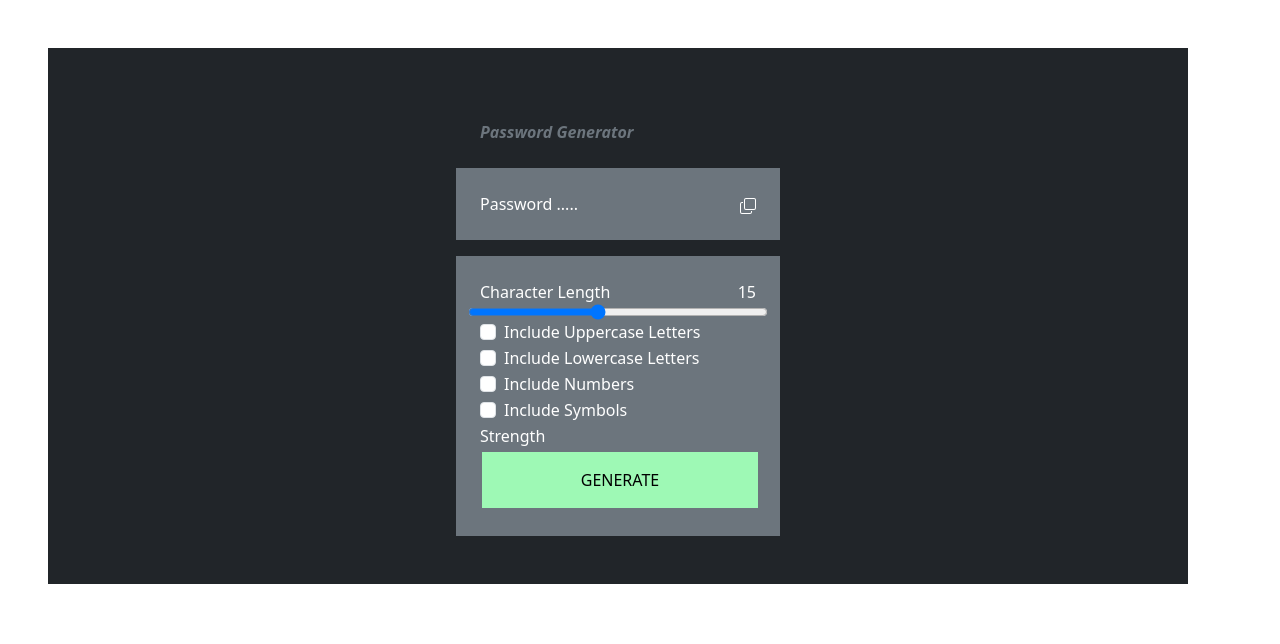
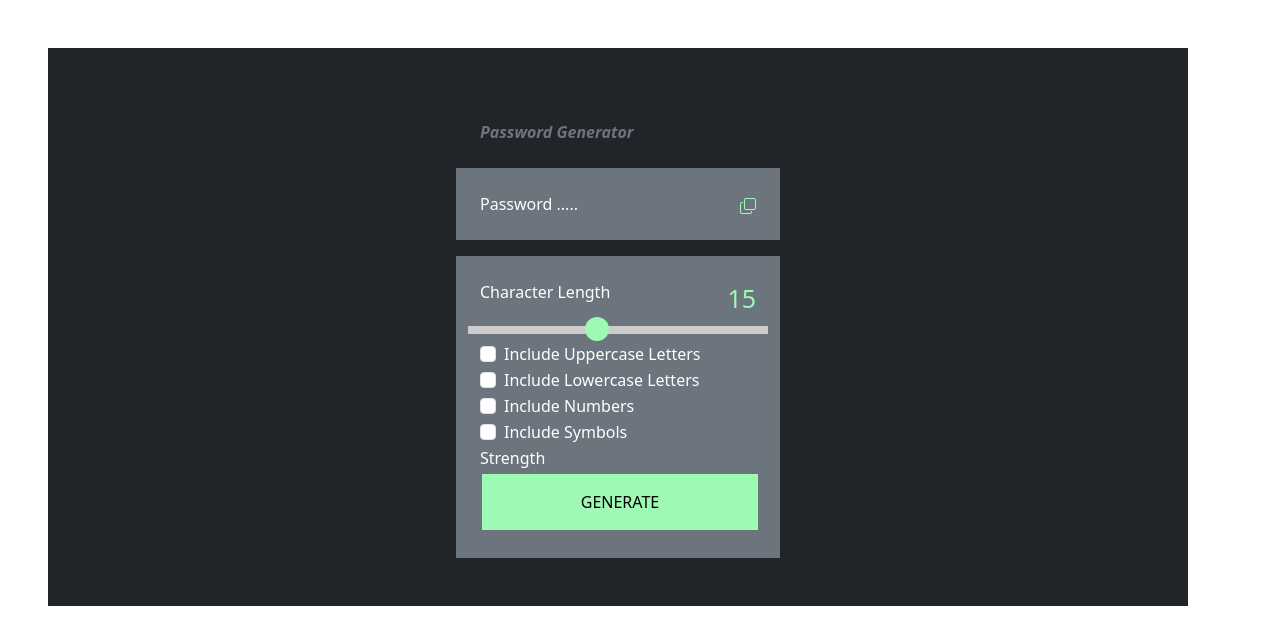
Before and after one commit to SniraJavas/password-generator-kandua, a React (Create React App) app: page /PasswordGen in a window 1280 px wide. Shown: the top 644 px of the page. Built offline with nearby package versions, Linux system fonts and the light colour scheme.

Commit message:
Wip: styling in progress, Generate button delays and under investigation & strenght bar missing

```diff
--- a/src/App.css
+++ b/src/App.css
@@ -47,3 +47,20 @@ input[type=button] {
   cursor: pointer;
   width: 100%;
 }
+
+/* Checked checkbox */
+input[type="checkbox"]:checked {
+  background-color: #9ef9b5;
+}
+
+/* Style the tick mark */
+input[type="checkbox"]:checked::before {
+  color: black;
+  border-radius: 0;
+}
+
+/* Show the custom tick mark when checkbox is checked */
+input[type="checkbox"]:checked::after {
+  color: black;
+  border-radius: 0;
+}
--- a/src/components/CheckList.js
+++ b/src/components/CheckList.js
@@ -36,7 +36,6 @@ const Checklist = (props) => {
 
         setGeneratedPassword(password);
         props.onPasswordGenerated(generatedPassword);
-        console.log(generatedPassword)
     };
 
     return (
--- a/src/components/PasswordGen.js
+++ b/src/components/PasswordGen.js
@@ -13,7 +13,6 @@ const PasswordGen = () => {
 
     const handlePasswordGenerated = (generatedPassword) => {
         setPassword(generatedPassword);
-        console.log(generatedPassword)
     };
 
     return (
@@ -31,8 +30,8 @@ const PasswordGen = () => {
                         <div className="bg-secondary text-white p-4" style={{display:'flex'}}>
                             <div className='col text-start'>{password}</div>
                             <div className='col text-end' onClick={() => navigator.clipboard.writeText(password)} style={{ cursor: 'pointer' }}>
-                                <svg xmlns="http://www.w3.org/2000/svg" width="16" height="16" fill="currentColor" className="bi bi-copy" viewBox="0 0 16 16">
-                                    <path fill-rule="evenodd" d="M4 2a2 2 0 0 1 2-2h8a2 2 0 0 1 2 2v8a2 2 0 0 1-2 2H6a2 2 0 0 1-2-2zm2-1a1 1 0 0 0-1 1v8a1 1 0 0 0 1 1h8a1 1 0 0 0 1-1V2a1 1 0 0 0-1-1zM2 5a1 1 0 0 0-1 1v8a1 1 0 0 0 1 1h8a1 1 0 0 0 1-1v-1h1v1a2 2 0 0 1-2 2H2a2 2 0 0 1-2-2V6a2 2 0 0 1 2-2h1v1z" />
+                                <svg xmlns="http://www.w3.org/2000/svg" width="16" height="16" fill="#9ef9b5" className="bi bi-copy" viewBox="0 0 16 16">
+                                    <path fillRule="evenodd" d="M4 2a2 2 0 0 1 2-2h8a2 2 0 0 1 2 2v8a2 2 0 0 1-2 2H6a2 2 0 0 1-2-2zm2-1a1 1 0 0 0-1 1v8a1 1 0 0 0 1 1h8a1 1 0 0 0 1-1V2a1 1 0 0 0-1-1zM2 5a1 1 0 0 0-1 1v8a1 1 0 0 0 1 1h8a1 1 0 0 0 1-1v-1h1v1a2 2 0 0 1-2 2H2a2 2 0 0 1-2-2V6a2 2 0 0 1 2-2h1v1z" />
                                 </svg>
                             </div>
                         </div>
--- a/src/components/SliderInput.js
+++ b/src/components/SliderInput.js
@@ -1,5 +1,5 @@
 import React from 'react';
-
+import '../style/slider.css';
 const SliderInput = (props) => {
     const { passwordLen, passwordMax, onChange } = props;
 
@@ -12,14 +12,14 @@ const SliderInput = (props) => {
         <div className='row'>
           <div style={{display:'flex'}}>
             <div className='col text-start'>Character Length</div>
-            <div className='col text-end'>{passwordLen}</div>
+            <div className='col text-end' style={{color:"#9ef9b5",fontSize:25}}>{passwordLen}</div>
           </div>
             <input
                 type="range"
                 min="4"
                 max={passwordMax}
-                className=''
                 value={passwordLen}
+                className='slider'
                 onChange={handleSliderChange}
             ></input>
         </div>
--- /dev/null
+++ b/src/style/slider.css
@@ -0,0 +1,45 @@
+.slider {
+    -webkit-appearance: none;
+    --range: calc(var(--max) - var(--min));
+    --ratio: calc((var(--val) - var(--min))/var(--range));
+    --sx: calc(.5*1.5em + var(--ratio)*(100% - 1.5em));
+    margin: 0;
+    padding: 0;
+    width: 100%;
+    height: 1.5em;
+    background: transparent;
+    font: 1em/1 arial, sans-serif;
+    border: none;
+  }
+
+  .slider,
+  .slider::-webkit-slider-thumb {
+    -webkit-appearance: none;
+  }
+
+  .slider::-webkit-slider-runnable-track {
+    box-sizing: border-box;
+    border: none;
+    width: 12.5em;
+    height: 0.5em;
+    background: #ccc;
+    cursor: pointer;
+  }
+
+  .slider::-webkit-slider-thumb {
+    position: relative;
+    z-index: 99;
+    margin-top: -0.550em;
+    box-sizing: border-box;
+    border: none;
+    width: 1.5em;
+    height: 1.5em;
+    border-radius: 50%;
+    background: #9ef9b5;
+  }
+
+  input[type="range"]::-ms-track {
+    height: 7px;
+    border: 1px solid #bdc3c7;
+    background-color: #ccc;
+  }
```
